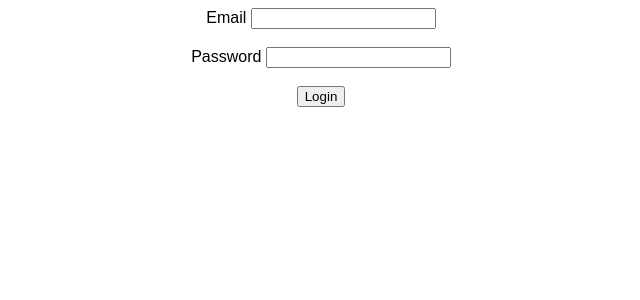
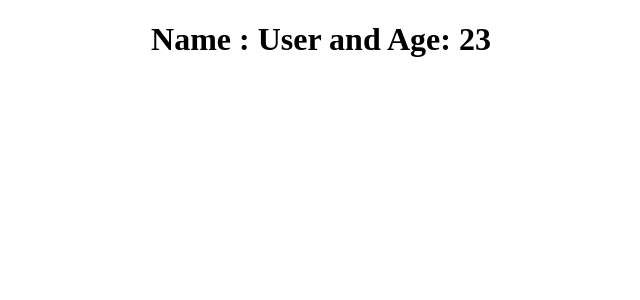
Before and after one commit to DsquareZone/stateandprops, a React (Create React App) app: page / in a window 1280 px wide. Shown: the top 300 px of the page, without its empty margins (319-959 px from the left). Built offline with nearby package versions, Linux system fonts and the light colour scheme.

Commit message:
State Commited

```diff
--- a/src/App.js
+++ b/src/App.js
@@ -1,44 +1,21 @@
-import React, { useState } from "react";
+import React from "react";
 import "./styles.css";
 
-const App = () => {
-  const [data, setData] = useState({
-    email: "",
-    password: ""
-  });
-  const changeHandler = (e) => {
-    setData({ ...data, [e.target.name]: e.target.value });
+class App extends React.Component {
+  state = {
+    name: "User",
+    age: 23
   };
-  const submitHandler = (e) => {
-    e.preventDefault();
-    if (data.password.length < 5) {
-      alert("provide must be more than 5 characters");
-    } else {
-      console.log(data);
-    }
-  };
-  return (
-    <div className="App">
-      <center>
-        <form onSubmit={submitHandler}>
-          <label> Email </label>
-          <input
-            type="email"
-            name="email"
-            onChange={changeHandler}
-          /> <br /> <br />
-          <label> Password </label>
-          <input
-            type="password"
-            name="password"
-            onChange={changeHandler}
-          />{" "}
-          <br /> <br />
-          <input type="submit" value="Login" />
-        </form>
-      </center>
-    </div>
-  );
-};
-
+  render() {
+    return (
+      <div>
+        <center>
+          <h1>
+            Name : {this.state.name} and Age: {this.state.age}
+          </h1>
+        </center>
+      </div>
+    );
+  }
+}
 export default App;
```
